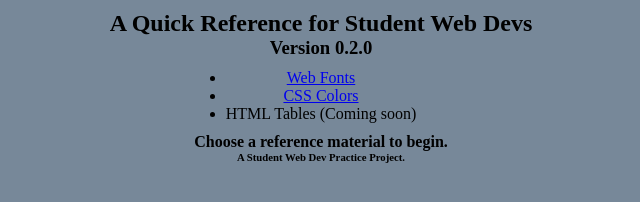
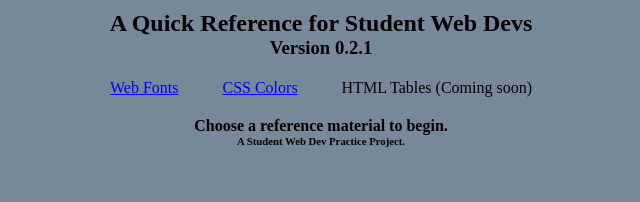
Before and after one commit to aidenkhoury/aidenkhoury.github.io, a plain HTML site: page index.html in a window 1280 px wide. Shown: the whole page, without its empty margins (319-959 px from the left). Drawn offline with Linux system fonts and the light colour scheme.

Commit message:
Navigation Inline Block fixed
Version 0.2.1

```diff
--- a/index.html
+++ b/index.html
@@ -18,7 +18,7 @@
             <section class="header">
                 <h1>A Quick Reference for Student Web Devs</h1>
                 <!-- Version numbering scheme: Major.Minor.Fix -->
-                <h3>Version 0.2.0</h3>
+                <h3>Version 0.2.1</h3>
             </section>
             <!-- Navigation-->
             <nav>
--- a/styles.css
+++ b/styles.css
@@ -14,5 +14,14 @@ body {
 
 nav {
     display: inline-block;
-    padding: 10px 10px;
+    list-style-type: none;
+    text-align: center;
+    padding: 10px 20px;
 }
+
+li {
+    display: inline-block;
+    list-style-type: none;
+    text-align: center;
+    padding: 10px 20px;
+}
```
Also changed, not shown: ReferenceTopics/csscolors.html (+1 -1 lines), ReferenceTopics/webfonts.html (+1 -1 lines).
